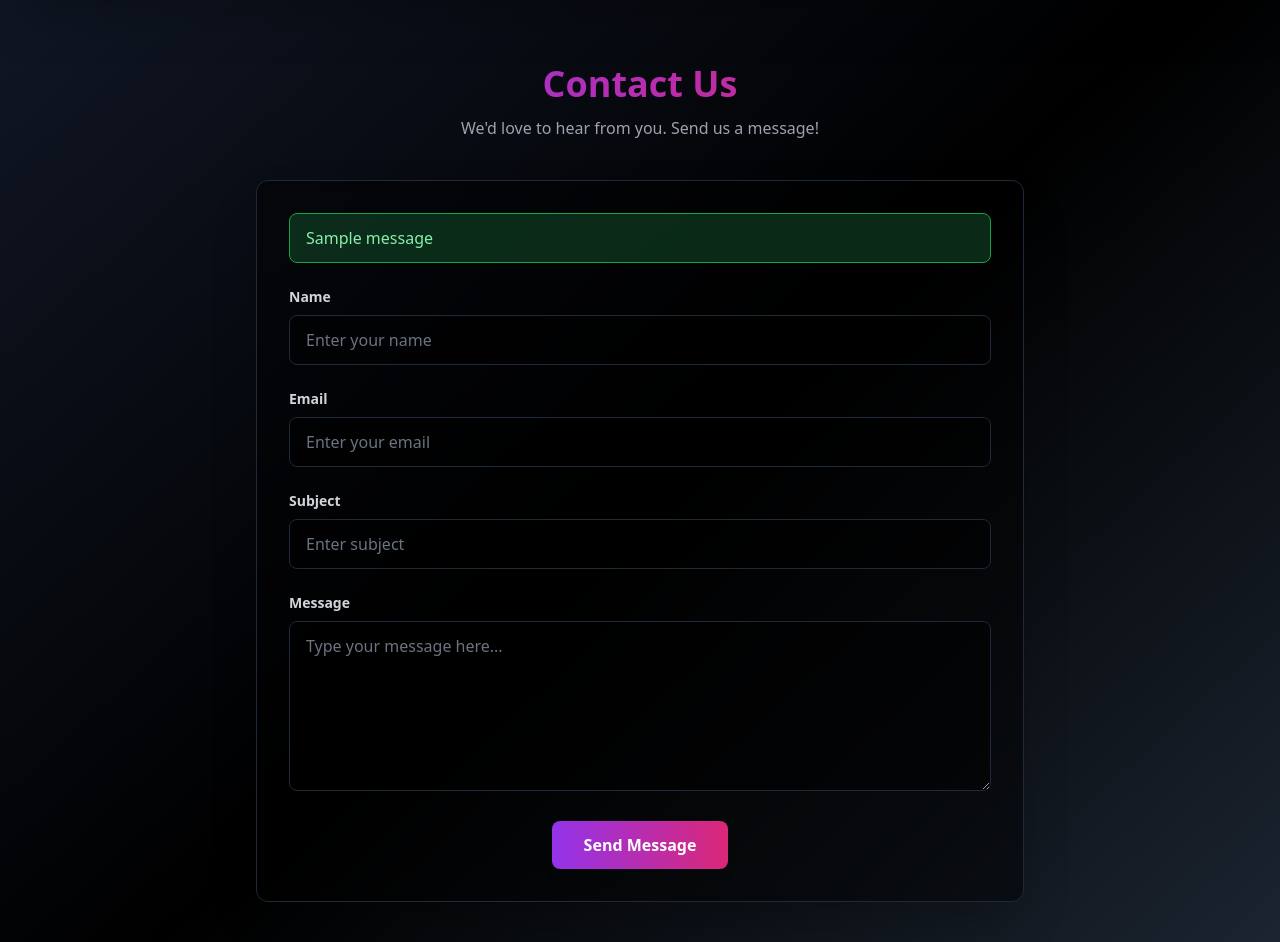
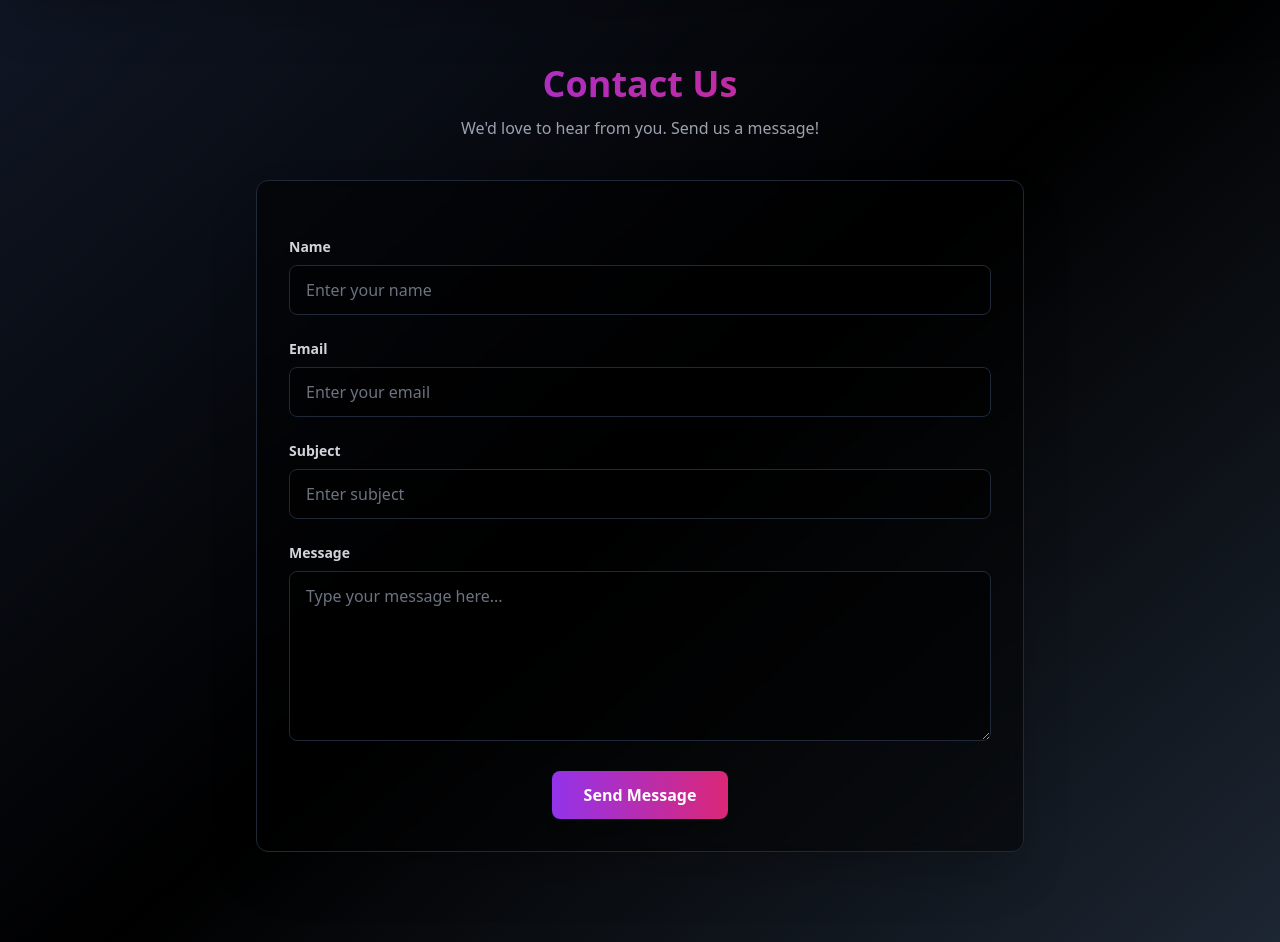
Before and after one commit to Rishiyaduwanshi/visualflow, a Django app: page /contact/ in a window 1280 px wide. Shown: the part 81-1023 px from the top of the page. Run offline with Django 5.2, Linux system fonts and the light colour scheme; tables that the repository leaves empty hold one stand-in row (values such as "Sample post"); one stand-in notice (Sample message) is shown; parts of the project's set-up code (start-up, migrations or seed data) failed here and were passed over; some libraries are stand-ins or nearby versions.

Commit message:
chore: Remove repeatetive eroor message

```diff
--- a/visualflow/templates/diagrams/contact.html
+++ b/visualflow/templates/diagrams/contact.html
@@ -11,13 +11,6 @@
 
       <!-- Form Section -->
       <div class="bg-black/50 backdrop-blur-sm rounded-xl border border-gray-800 shadow-2xl p-8">
-        {% if messages %}
-          <div class="mb-6">
-            {% for message in messages %}
-              <div class="bg-green-900/50 border border-green-600 text-green-300 px-4 py-3 rounded-lg" role="alert">{{ message }}</div>
-            {% endfor %}
-          </div>
-        {% endif %}
 
         <form method="post" class="space-y-6">
           {% csrf_token %}
```
Also changed, not shown: visualflow/theme/templates/base.html (+11 -2 lines), 1 other file.
